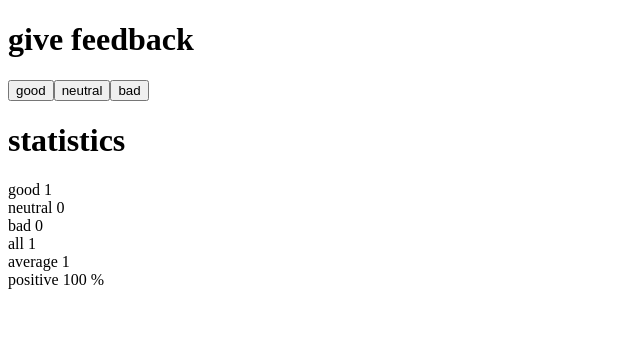
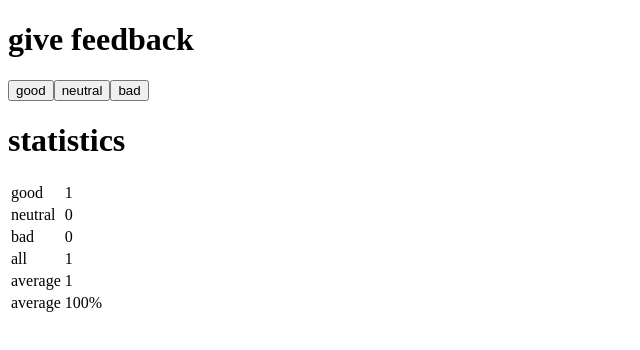
Before and after one commit to jasonohdz1501/Full-stack-dev-Helsinki, a React (Create React App) app in the folder part1/unicafe/: page / in a window 1280 px wide. Both pictures are taken after a click on the button "good". Shown: the top 350 px of the page, without its empty margins (0-640 px from the left). Built offline with nearby package versions, Linux system fonts and the light colour scheme.

Commit message:
1.11 excercise solved

```diff
--- a/part1/unicafe/src/App.js
+++ b/part1/unicafe/src/App.js
@@ -37,12 +37,33 @@ const Statistics = ({value}) =>{
 
     return (
     <div>
-      good {value[0]}<br></br>
-      neutral {value[1]}<br></br>
-      bad {value[2]}<br></br>
-      all {total()}<br></br>
-      average {average()}<br></br>
-      positive {positive()} %<br></br>
+
+      <table>
+        <tr>
+          <td>good</td>
+          <td>{value[0]}</td>
+        </tr>
+        <tr>
+          <td>neutral</td>
+          <td>{value[1]}</td>
+        </tr>
+        <tr>
+          <td>bad</td>
+          <td>{value[2]}</td>
+        </tr>
+        <tr>
+          <td>all</td>
+          <td>{total()}</td>
+        </tr>
+        <tr>
+          <td>average</td>
+          <td>{average()}</td>
+        </tr>
+        <tr>
+          <td>average</td>
+          <td>{positive()}%</td>
+        </tr>
+      </table>
     </div>
     )
 
```
